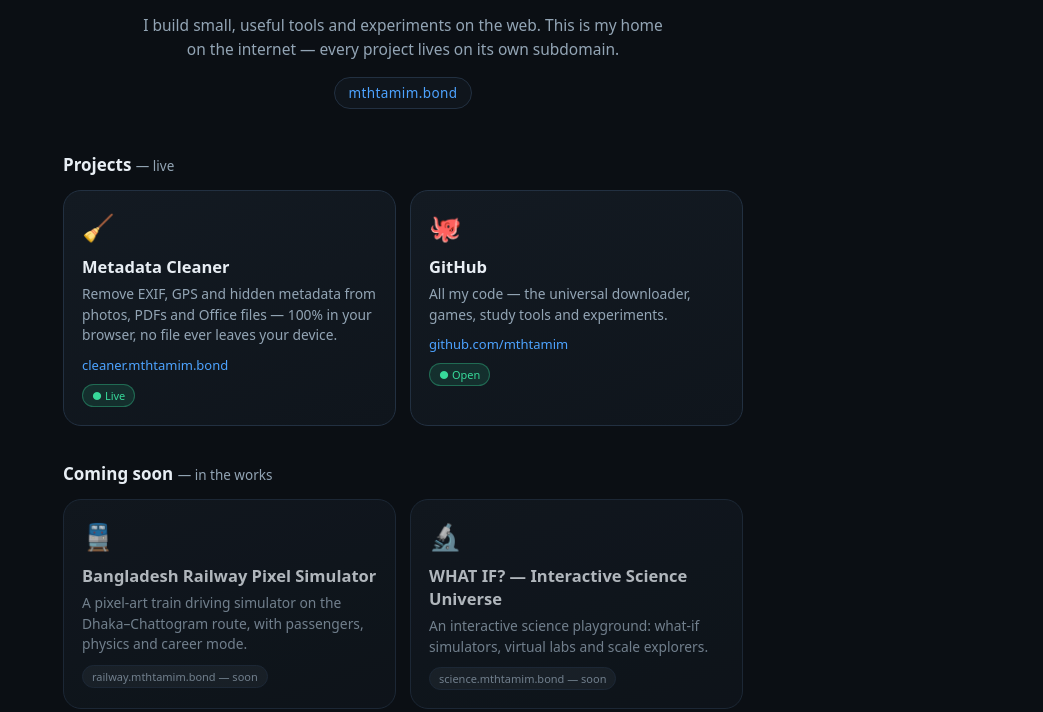
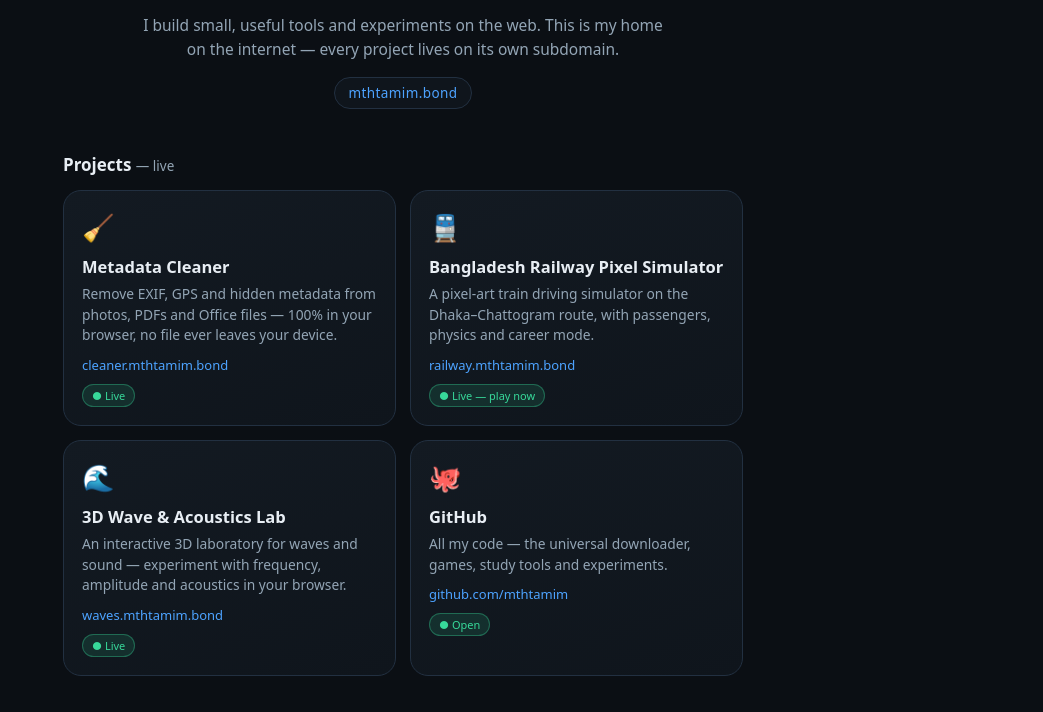
Before and after one commit to mthtamim/mthtamim.github.io, a plain HTML site: page index.html in a window 1280 px wide. Shown: the part 240-952 px from the top of the page, without its empty margins (237-1280 px from the left). Drawn offline with Linux system fonts and the light colour scheme.

Commit message:
Railway + Waves are live

```diff
--- a/index.html
+++ b/index.html
@@ -80,6 +80,20 @@
       <div class="url">cleaner.mthtamim.bond</div>
       <span class="badge">● Live</span>
     </a>
+    <a class="card" href="https://railway.mthtamim.bond/">
+      <div class="icon">🚆</div>
+      <h3>Bangladesh Railway Pixel Simulator</h3>
+      <p>A pixel-art train driving simulator on the Dhaka–Chattogram route, with passengers, physics and career mode.</p>
+      <div class="url">railway.mthtamim.bond</div>
+      <span class="badge">● Live — play now</span>
+    </a>
+    <a class="card" href="https://waves.mthtamim.bond/">
+      <div class="icon">🌊</div>
+      <h3>3D Wave &amp; Acoustics Lab</h3>
+      <p>An interactive 3D laboratory for waves and sound — experiment with frequency, amplitude and acoustics in your browser.</p>
+      <div class="url">waves.mthtamim.bond</div>
+      <span class="badge">● Live</span>
+    </a>
     <a class="card" href="https://github.com/mthtamim">
       <div class="icon">🐙</div>
       <h3>GitHub</h3>
@@ -91,12 +105,6 @@
 
   <h2>Coming soon <span>— in the works</span></h2>
   <div class="grid">
-    <div class="card dim">
-      <div class="icon">🚆</div>
-      <h3>Bangladesh Railway Pixel Simulator</h3>
-      <p>A pixel-art train driving simulator on the Dhaka–Chattogram route, with passengers, physics and career mode.</p>
-      <span class="badge soon">railway.mthtamim.bond — soon</span>
-    </div>
     <div class="card dim">
       <div class="icon">🔬</div>
       <h3>WHAT IF? — Interactive Science Universe</h3>
```
